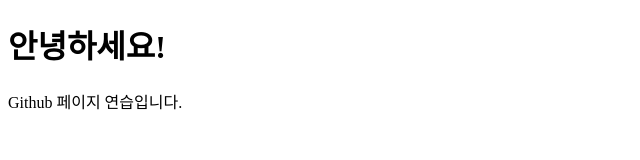
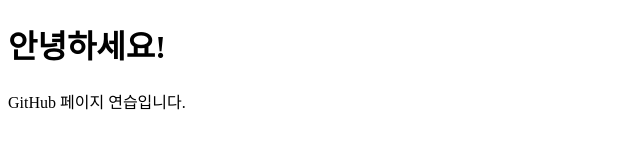
Before and after one commit to kimsejin123/Kimsejin123.github.io, a plain HTML site: page index.html in a window 1280 px wide. Shown: the full height of the page, 0-640 px from the left. Drawn offline with Linux system fonts and the light colour scheme.

Commit message:
페이지 수정2

```diff
--- a/index.html
+++ b/index.html
@@ -9,6 +9,6 @@
 <body>
     <h1>안녕하세요!</h1>
 
-    Github 페이지 연습입니다.
+    GitHub 페이지 연습입니다.
 </body>
 </html>
```
